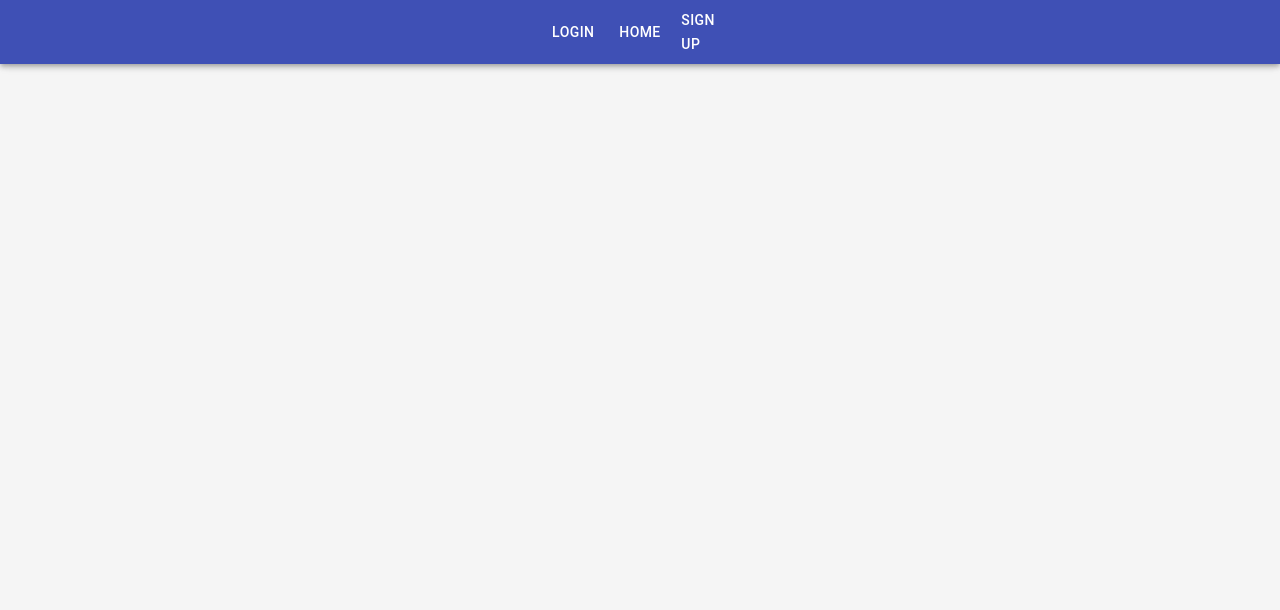
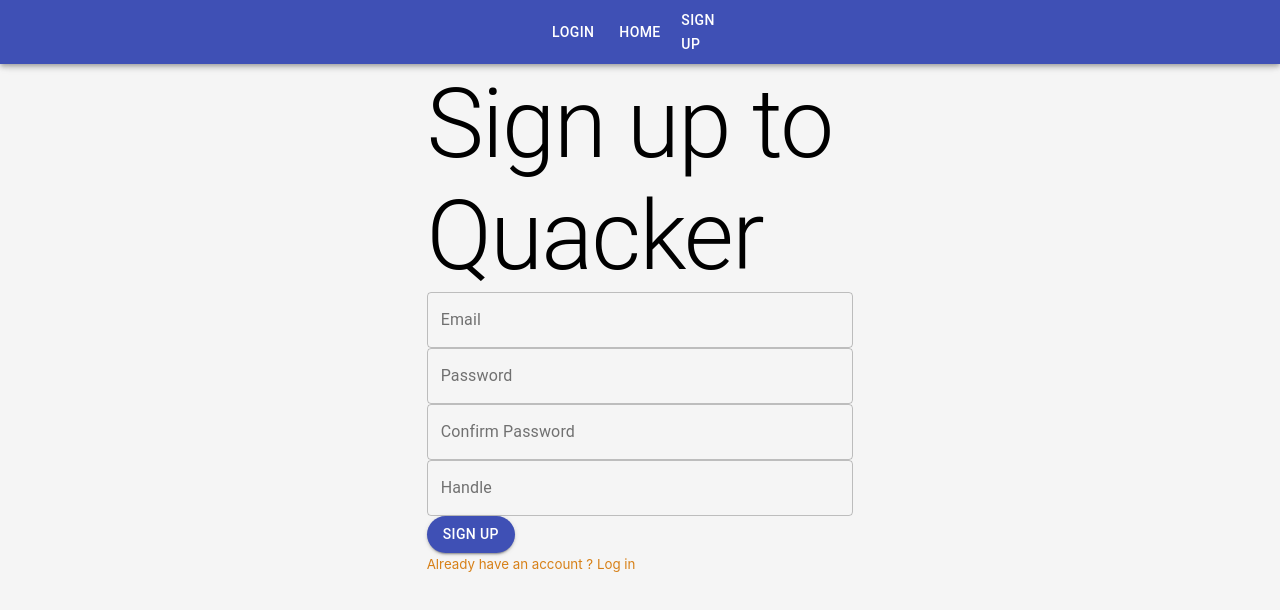
Before and after one commit to 3weeda/quacker, a React (Create React App) app: page /signup in a window 1280 px wide. Shown: the top 610 px of the page. Built offline with nearby package versions, Linux system fonts and the light colour scheme.

Commit message:
implement sign up page

```diff
--- a/src/pages/signup.js
+++ b/src/pages/signup.js
@@ -1,11 +1,146 @@
-import React, { Component } from 'react'
+import React, { Component } from 'react';
+import { Link } from 'react-router-dom';
+import axios from 'axios';
+import withStyles from '@material-ui/core/styles/withStyles';
+import Grid from '@material-ui/core/Grid';
+import Typography from '@material-ui/core/Typography';
+import TextField from '@material-ui/core/TextField';
+import Button from '@material-ui/core/Button';
+import CircularProgress from '@material-ui/core/CircularProgress';
+import PropTypes from 'prop-types';
+import quacker from '../assets/quacker.svg';
 
-export default class signup extends Component {
+const styles = (theme) => ({
+    ...theme.spreadableStyles
+})
+
+class signup extends Component {
+    state = {
+        email: '',
+        password: '',
+        confirmPassword: '',
+        handle: '',
+        loading: false,
+        errors: {}
+    }
+
+    handleChange = e => {
+        this.setState({ [e.target.name]: e.target.value })
+    }
+    handleSubmit = e => {
+        e.preventDefault();
+        this.setState({ loading: true })
+        const newUserData = {
+            email: this.state.email,
+            password: this.state.password,
+            confirmPassword: this.state.confirmPassword,
+            handle: this.state.handle,
+        }
+        axios.post('/signup', newUserData)
+            .then(res => {
+                console.log(res.data);
+                localStorage.setItem('FBIdToken', `Bearer ${res.data.token}`)
+                this.setState({ loading: false })
+                this.props.history.push('/');
+            })
+            .catch(err => {
+                this.setState({ errors: err.response.data, loading: false })
+            })
+    }
     render() {
+        const { classes } = this.props;
+        const { errors, loading } = this.state;
         return (
-            <div>
-                signup page
-            </div>
-        )
+            <Grid container className={classes.signupForm} justify="center">
+                <Grid item xs={10} sm={6} md={4}>
+                    <img src={quacker} alt="quacker" className={classes.image} />
+                    <Typography variant="h1" className={classes.pageTitle}>
+                        Sign up to Quacker
+                    </Typography>
+                    <form noValidate onSubmit={this.handleSubmit}>
+                        <TextField
+                            id="email"
+                            name="email"
+                            type="email"
+                            label="Email"
+                            className={`${classes.textField} ${classes.signupTextField}`}
+                            helperText={errors.email}
+                            error={errors.email ? true : false}
+                            value={this.state.email}
+                            variant="outlined"
+                            onChange={this.handleChange}
+                            fullWidth
+                        />
+                        <TextField
+                            id="password"
+                            name="password"
+                            type="password"
+                            label="Password"
+                            className={`${classes.textField} ${classes.signupTextField}`}
+                            helperText={errors.password}
+                            error={errors.password ? true : false}
+                            value={this.state.password}
+                            variant="outlined"
+                            onChange={this.handleChange}
+                            fullWidth
+                        />
+                        <TextField
+                            id="confirmPassword"
+                            name="confirmPassword"
+                            type="password"
+                            label="Confirm Password"
+                            className={`${classes.textField} ${classes.signupTextField}`}
+                            helperText={errors.confirmPassword}
+                            error={errors.confirmPassword ? true : false}
+                            value={this.state.confirmPassword}
+                            variant="outlined"
+                            onChange={this.handleChange}
+                            fullWidth
+                        />
+                        <TextField
+                            id="handle"
+                            name="handle"
+                            type="text"
+                            label="Handle"
+                            className={`${classes.textField} ${classes.signupTextField}`}
+                            helperText={errors.handle}
+                            error={errors.handle ? true : false}
+                            value={this.state.handle}
+                            variant="outlined"
+                            onChange={this.handleChange}
+                            fullWidth
+                        />
+                        {errors.general && (
+                            <Typography variant="body2" className={classes.customError}>
+                                {errors.general}
+                            </Typography>
+                        )}
+                        <Button
+                            type="submit"
+                            variant="contained"
+                            color="primary"
+                            className={`edged-button ${classes.wideSignupButton}`}
+                            disabled={loading}
+                        >
+                            Sign up
+                        {loading && (
+                                <CircularProgress size={30} className={classes.spinner} />
+                            )}
+                        </Button>
+                        <br />
+                        <small className={classes.small} style={{ color: '#d78018' }}>
+                            <Link to="/login">Already have an account ? Log in</Link>
+                        </small>
+                    </form>
+                </Grid>
+            </Grid>
+        );
     }
 }
+
+signup.propTypes = {
+    classes: PropTypes.object.isRequired,
+
+}
+
+export default withStyles(styles)(signup);
```
